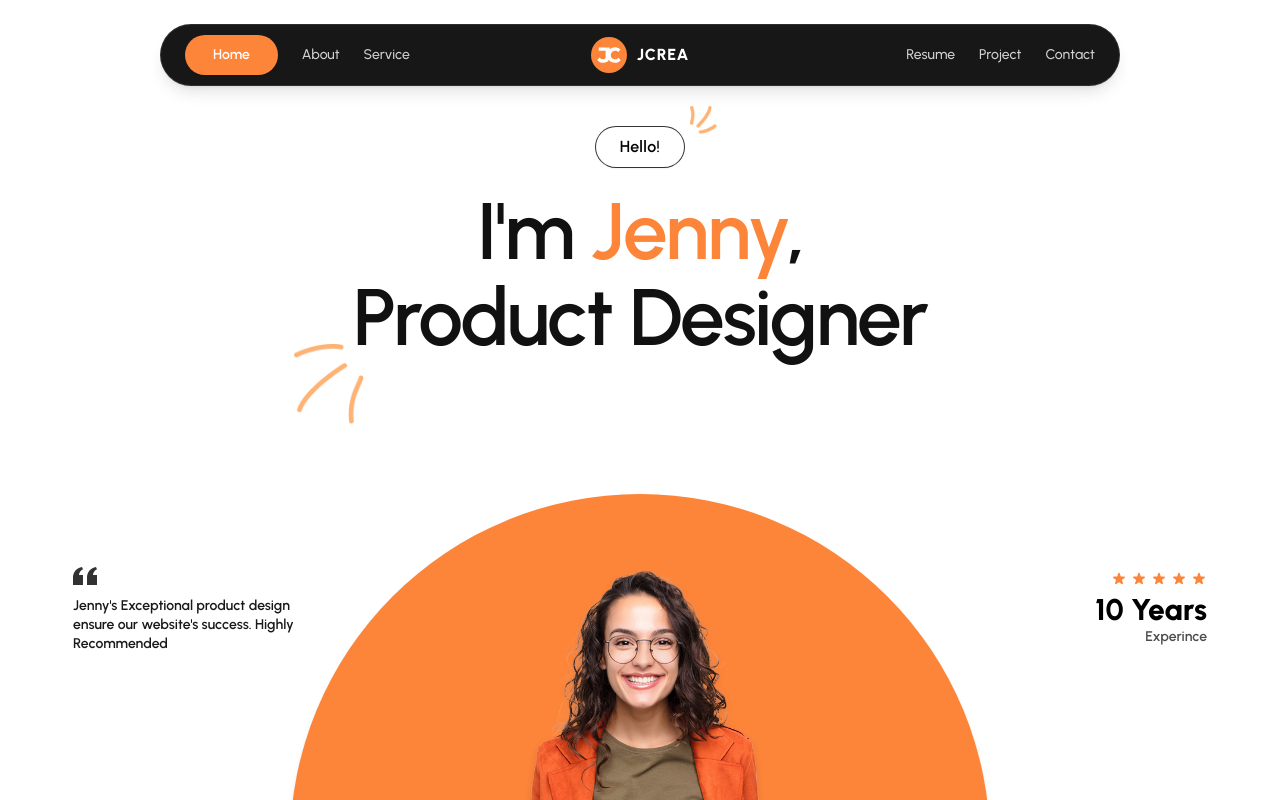
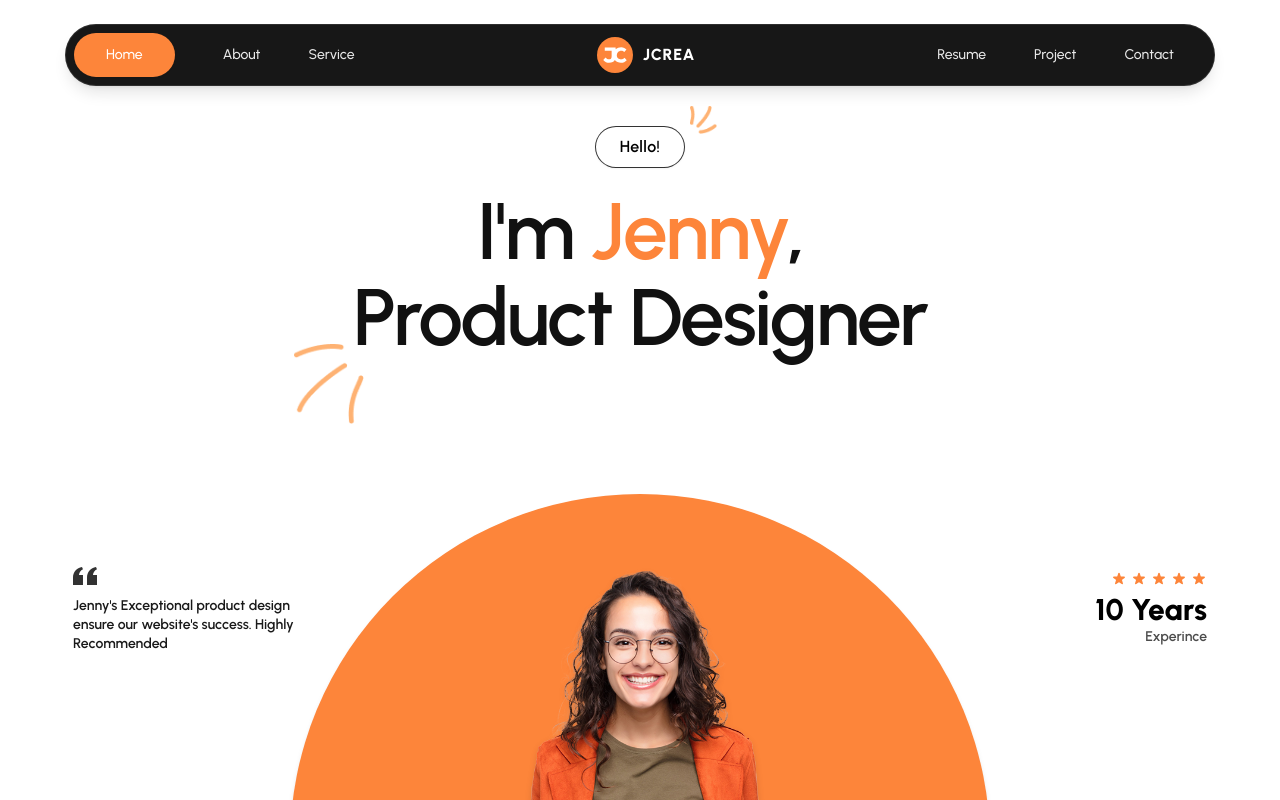
Before and after one commit to GausAlMunirTushar/technical-assessment-design-pillar1, a Next.js app: page / in a window 1280 px wide. Shown: the top 800 px of the page. Built offline with nearby package versions, Linux system fonts and the light colour scheme.

Commit message:
feat: implement responsive navigation bar with mobile menu modal

```diff
--- a/src/components/MobileMenu.tsx
+++ b/src/components/MobileMenu.tsx
@@ -34,19 +34,14 @@ export const MobileMenu: React.FC<MobileMenuProps> = ({
 
   return (
     <div
-      className="fixed inset-0 z-50 bg-black/60 backdrop-blur-xs flex justify-center p-4 pt-4 sm:pt-6"
+      className="fixed inset-0 z-50 bg-black/60 backdrop-blur-xs flex flex-col items-center p-4 pt-6 gap-3"
       onClick={onClose}
     >
+      {/* Top Navbar Pill (Open State) */}
       <div
-        id="mobile-navigation-menu"
-        className="w-full max-w-87.5 bg-dark-surface text-white rounded-4xl p-5 shadow-2xl flex flex-col gap-6 animate-in fade-in zoom-in-95 duration-200"
+        className="flex items-center justify-between w-full max-w-[345px] bg-dark-surface text-white rounded-full px-5 py-2.5 shadow-lg border border-white/10"
         onClick={(e) => e.stopPropagation()}
-        role="dialog"
-        aria-modal="true"
-        aria-label="Navigation menu"
       >
-        {/* Header inside open menu */}
-        <div className="flex items-center justify-between px-2 pt-1">
         <a
           href="#home"
           onClick={onClose}
@@ -57,11 +52,11 @@ export const MobileMenu: React.FC<MobileMenuProps> = ({
         </a>
         <button
           onClick={onClose}
-            className="w-10 h-10 rounded-full flex items-center justify-center text-white/90 hover:bg-white/10 transition-colors focus-visible:ring-2 focus-visible:ring-accent-orange focus-visible:outline-hidden cursor-pointer"
+          className="w-9 h-9 rounded-full flex items-center justify-center text-white hover:bg-white/10 transition-colors cursor-pointer"
           aria-label="Close navigation menu"
         >
           <svg
-              className="w-6 h-6"
+            className="w-5 h-5"
             fill="none"
             stroke="currentColor"
             viewBox="0 0 24 24"
@@ -69,15 +64,23 @@ export const MobileMenu: React.FC<MobileMenuProps> = ({
             <path
               strokeLinecap="round"
               strokeLinejoin="round"
-                strokeWidth={2}
+              strokeWidth={2.5}
               d="M6 18L18 6M6 6l12 12"
             />
           </svg>
         </button>
       </div>
 
-        {/* Vertical menu list */}
-        <nav className="flex flex-col gap-4 px-2 pb-2" aria-label="Mobile navigation">
+      {/* Dropdown Card */}
+      <div
+        id="mobile-navigation-menu"
+        className="w-full max-w-[345px] bg-dark-surface text-white rounded-[28px] p-3.5 shadow-2xl flex flex-col border border-white/10 animate-in fade-in zoom-in-95 duration-150"
+        onClick={(e) => e.stopPropagation()}
+        role="dialog"
+        aria-modal="true"
+        aria-label="Navigation menu"
+      >
+        <nav className="flex flex-col gap-1 w-full" aria-label="Mobile navigation">
           {items.map((item) => {
             if (item.active) {
               return (
@@ -85,7 +88,7 @@ export const MobileMenu: React.FC<MobileMenuProps> = ({
                   key={item.label}
                   href={item.href}
                   onClick={onClose}
-                  className="w-full bg-accent-orange text-white text-center py-3.5 rounded-full font-bold text-lg shadow-sm hover:bg-accent-orange-hover transition-colors focus-visible:ring-2 focus-visible:ring-white focus-visible:outline-hidden"
+                  className="w-full bg-accent-orange text-white text-center py-3.5 rounded-full font-medium text-base shadow-xs hover:bg-accent-orange-hover transition-colors"
                 >
                   {item.label}
                 </a>
@@ -96,7 +99,7 @@ export const MobileMenu: React.FC<MobileMenuProps> = ({
                 key={item.label}
                 href={item.href}
                 onClick={onClose}
-                className="w-full text-center py-2.5 text-white/90 font-medium text-lg hover:text-white transition-colors rounded-full focus-visible:ring-2 focus-visible:ring-accent-orange focus-visible:outline-hidden"
+                className="w-full text-center py-3 text-white/90 font-medium text-base hover:text-white transition-colors rounded-full"
               >
                 {item.label}
               </a>
--- a/src/components/Navbar.tsx
+++ b/src/components/Navbar.tsx
@@ -28,20 +28,20 @@ export const Navbar: React.FC = () => {
 	const [mobileMenuOpen, setMobileMenuOpen] = useState(false);
 
 	return (
-		<header className="w-full max-w-360 mx-auto px-4 pt-6 pb-4 flex justify-center sticky top-0 z-40">
+		<header className="w-full max-w-[1440px] mx-auto px-4 pt-6 pb-4 flex justify-center sticky top-0 z-40">
 			{/* Desktop Navbar */}
 			<nav
-				className="hidden md:grid grid-cols-3 items-center w-full max-w-240 bg-dark-surface text-white rounded-full px-4 py-2.5 shadow-lg border border-white/10"
+				className="hidden md:flex items-center justify-between w-full max-w-[1150px] bg-dark-surface text-white rounded-full p-2 shadow-lg border border-white/10"
 				aria-label="Desktop navigation"
 			>
 				{/* Left items */}
-				<div className="flex items-center gap-6 justify-start pl-2">
+				<div className="flex items-center gap-8 lg:gap-12 justify-start">
 					{leftNavItems.map((item) =>
 						item.active ? (
 							<a
 								key={item.label}
 								href={item.href}
-								className="bg-accent-orange text-white px-7 py-2.5 rounded-full font-semibold text-sm hover:bg-accent-orange-hover transition-colors shadow-xs focus-visible:ring-2 focus-visible:ring-white focus-visible:outline-hidden"
+								className="bg-accent-orange text-white px-8 py-3 rounded-full font-medium text-sm hover:bg-accent-orange-hover transition-colors shadow-xs focus-visible:ring-2 focus-visible:ring-white focus-visible:outline-hidden"
 							>
 								{item.label}
 							</a>
@@ -49,7 +49,7 @@ export const Navbar: React.FC = () => {
 							<a
 								key={item.label}
 								href={item.href}
-								className="text-white/80 hover:text-white font-medium text-sm transition-colors rounded-md focus-visible:ring-2 focus-visible:ring-accent-orange focus-visible:outline-hidden"
+								className="text-white/90 hover:text-white font-medium text-sm transition-colors rounded-md focus-visible:ring-2 focus-visible:ring-accent-orange focus-visible:outline-hidden"
 							>
 								{item.label}
 							</a>
@@ -69,12 +69,12 @@ export const Navbar: React.FC = () => {
 				</div>
 
 				{/* Right items */}
-				<div className="flex items-center gap-6 justify-end pr-2">
+				<div className="flex items-center gap-8 lg:gap-12 justify-end pr-8">
 					{rightNavItems.map((item) => (
 						<a
 							key={item.label}
 							href={item.href}
-							className="text-white/80 hover:text-white font-medium text-sm transition-colors rounded-md focus-visible:ring-2 focus-visible:ring-accent-orange focus-visible:outline-hidden"
+							className="text-white/90 hover:text-white font-medium text-sm transition-colors rounded-md focus-visible:ring-2 focus-visible:ring-accent-orange focus-visible:outline-hidden"
 						>
 							{item.label}
 						</a>
@@ -83,7 +83,7 @@ export const Navbar: React.FC = () => {
 			</nav>
 
 			{/* Mobile Navbar Pill (Closed state) */}
-			<div className="flex md:hidden items-center justify-between w-full max-w-86.25 bg-dark-surface text-white rounded-full px-5 py-2.5 shadow-lg border border-white/10">
+			<div className="flex md:hidden items-center justify-between w-full max-w-[345px] bg-dark-surface text-white rounded-full px-5 py-2.5 shadow-lg border border-white/10">
 				<a
 					href="#home"
 					className="rounded-md focus-visible:ring-2 focus-visible:ring-accent-orange focus-visible:outline-hidden"
```
Lines whose indentation alone changed are shown as unchanged.
